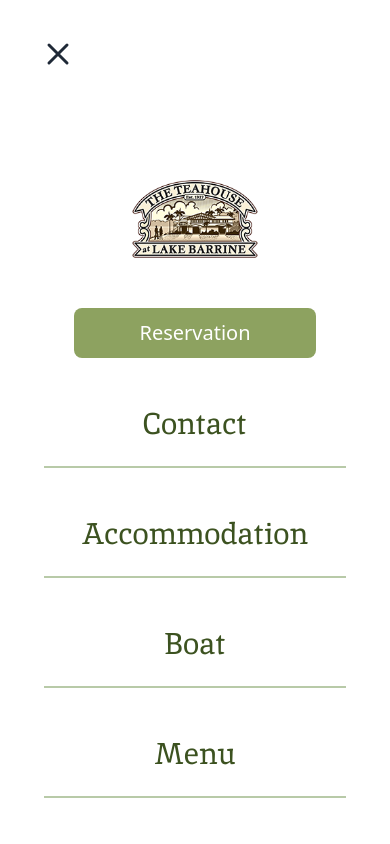
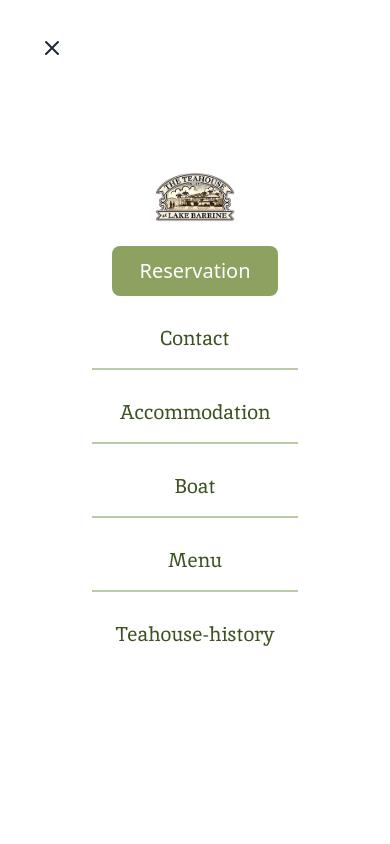
Before and after one commit to gpedrosad/lake_, a React (Vite) app: page /contact in a window 390 px wide. Both pictures are taken after a click on the button 362 px from the left and 56 px from the top of the page. Shown: the top 844 px of the page. Built offline with nearby package versions, Linux system fonts and the light colour scheme.

Commit message:
agg comp 'working', cambios en tamaño menu comp y cambios en navbar mobile

```diff
--- a/src/App.jsx
+++ b/src/App.jsx
@@ -23,7 +23,7 @@
 import Home from './pages/Home.jsx';
 import Boat from './pages/Boat.jsx';
 import Accomodation from './pages/Accomodation.jsx';
-
+import Contact from './pages/Contact.jsx';
 //React router
 import { Routes, Route } from 'react-router-dom';
 
@@ -39,6 +39,7 @@
         <Route path="/about" element={<About />} />
         <Route path="/boat" element={<Boat/>} />
         <Route path="/accomodation" element={<Accomodation/>} />
+        <Route path="/contact" element={<Contact />} />
     </Routes>
 
     {/* <HeroBanner/>
--- a/src/components/Navbar.jsx
+++ b/src/components/Navbar.jsx
@@ -11,7 +11,7 @@
                 <div className="flex justify-between items-center py-4">
                     <div className='bg-transparent'>
                         <Link to="/" className="flex items-center py-4 px-2 lg:py-16 lg:pr-20">
-                            <img src="/src/assets/images/logo-lake.png" alt="Logo" className="h-12 w-auto md:h-20 md:h-32" />
+                            <img src="/src/assets/images/logo-lake.png" alt="Logo" className="h-12 w-auto sm:h-10 sm:w-auto md:h-20 lg:h-32" />
                         </Link>
                     </div>
                     {/* Links de escritorio */}
@@ -42,27 +42,27 @@
             {/* Menú móvil */}
             <div className={`${isOpen ? 'fixed inset-0 bg-white z-50 overflow-y-auto' : 'hidden'} md:hidden`}>
                 <div className="absolute top-9 left-10 text-gray-800 hover:text-red-500" onClick={() => setIsOpen(false)}>
-                    <svg className="w-9 h-9" fill="none" strokeLinecap="round" strokeLinejoin="round" strokeWidth="2" viewBox="0 0 24 24" stroke="currentColor">
+                    <svg className="w-9 h-9 sm:w-8 sm:h-8 xs:w-6 xs:h-6" fill="none" strokeLinecap="round" strokeLinejoin="round" strokeWidth="2" viewBox="0 0 24 24" stroke="currentColor">
                         <path d="M6 18L18 6M6 6l12 12"></path>
                     </svg>
                 </div>
-                <div className="flex flex-col items-center justify-center w-full h-full py-12 px-4 mt-40">
-                    <div className="text-center mb-20">
-                        <Link to="/" className="block mb-12">
-                            <img src="/src/assets/images/logo-lake.png" alt="Logo" className="mx-auto w-32 h-auto" />
+                <div className="flex flex-col items-center justify-center w-full h-full py-12 px-4 mt-4">
+                    <div className="text-center mb-10"> {/* Ajuste de margen aquí */}
+                        <Link to="/" className="block mb-6"> {/* Ajuste de margen aquí */}
+                            <img src="/src/assets/images/logo-lake.png" alt="Logo" className="mx-auto w-32 h-auto sm:w-24 sm:h-auto xs:w-20 xs:h-auto" />
                         </Link>
-                        <div className="w-full flex justify-center mb-10">
+                        <div className="w-full flex justify-center mb-5"> {/* Ajuste de margen aquí */}
                             <GreenButton text="Reservation" width="80%" height="50px" fontSize="20px" backgroundColor="#8DA260"/>
                         </div>
-                        <Link to="/contact" className="mt-10 font-inika font-normal block py-2 px-4 text-3xl text-third-green hover:bg-green-800 hover:text-white rounded-md transition duration-300 m-4">Contact</Link>
+                        <Link to="/contact" className="mt-5 font-inika font-normal block py-2 px-4 text-3xl sm:text-2xl xs:text-xl text-third-green hover:bg-green-800 hover:text-white rounded-md transition duration-300 m-2">Contact</Link> {/* Ajuste de margen aquí */}
                         <div className="w-full bg-second-green h-0.5"></div>
-                        <Link to="/accomodation" className="mt-10 font-inika font-normal block py-2 px-4 text-3xl text-third-green hover:bg-green-800 hover:text-white rounded-md transition duration-300 m-4">Accommodation</Link>
+                        <Link to="/accomodation" className="mt-5 font-inika font-normal block py-2 px-4 text-3xl sm:text-2xl xs:text-xl text-third-green hover:bg-green-800 hover:text-white rounded-md transition duration-300 m-2">Accommodation</Link> {/* Ajuste de margen aquí */}
                         <div className="w-full bg-second-green h-0.5"></div>
-                        <Link to="/boat" className="mt-10 font-inika font-normal block py-2 px-4 text-3xl text-third-green hover:bg-green-800 hover:text-white rounded-md transition duration-300 m-4">Boat</Link>
+                        <Link to="/boat" className="mt-5 font-inika font-normal block py-2 px-4 text-3xl sm:text-2xl xs:text-xl text-third-green hover:bg-green-800 hover:text-white rounded-md transition duration-300 m-2">Boat</Link> {/* Ajuste de margen aquí */}
                         <div className="w-full bg-second-green h-0.5"></div>
-                        <Link to="/menu" className="mt-10 font-inika font-normal block py-2 px-4 text-3xl text-third-green hover:bg-green-800 hover:text-white rounded-md transition duration-300 m-4">Menu</Link>
+                        <Link to="/contact" className="mt-5 font-inika font-normal block py-2 px-4 text-3xl sm:text-2xl xs:text-xl text-third-green hover:bg-green-800 hover:text-white rounded-md transition duration-300 m-2">Menu</Link> {/* Ajuste de margen aquí */}
                         <div className="w-full bg-second-green h-0.5"></div>
-                        <Link to="/teahouse-history" className="mt-10 font-inika font-normal block py-2 px-4 text-3xl text-third-green hover:bg-green-800 hover:text-white rounded-md transition duration-300 m-4">Teahouse-history</Link>
+                        <Link to="/contact" className="mt-5 font-inika font-normal block py-2 px-4 text-3xl sm:text-2xl xs:text-xl text-third-green hover:bg-green-800 hover:text-white rounded-md transition duration-300 m-2">Teahouse-history</Link> {/* Ajuste de margen aquí */}
                     </div>
                 </div>
             </div>
--- /dev/null
+++ b/src/components/Working.jsx
@@ -0,0 +1,22 @@
+import React from 'react';
+import { Box, Typography } from '@mui/material';
+
+const Working = () => {
+  return (
+    <Box
+      display="flex"
+      justifyContent="center"
+      alignItems="center"
+      height="100vh"
+      bgcolor="background.default"
+      color="text.primary"
+      p={3}
+    >
+      <Typography variant="h4" component="div">
+        Working...
+      </Typography>
+    </Box>
+  );
+};
+
+export default Working;
--- a/src/components/menu_components/MenuComponents.css
+++ b/src/components/menu_components/MenuComponents.css
@@ -1,6 +1,6 @@
 .menu-container {
     width: 100%;
-    height: 70vh;
+    height: 100vh;
     padding: 2rem 2rem;
     display: flex;
     flex-direction: row;
@@ -54,7 +54,7 @@
 @media only screen and (max-width:1050px){
     .menu-container {
         width: 100%;
-        height: 100vh;
+        height: 150vh;
         padding: 0;
         display: flex;
         flex-direction: column;
@@ -62,8 +62,12 @@
       }
       .menu-column{
         width: 100%;
+        height: 100vh;
+
+
       }
 
 
 
+
 }
--- /dev/null
+++ b/src/pages/Contact.jsx
@@ -0,0 +1,13 @@
+import Working from "../components/Working";
+
+
+function Contact () {
+    return(
+        <>
+        <Working/>
+        </>
+    )
+
+}
+
+export default Contact;
--- a/tailwind.config.js
+++ b/tailwind.config.js
@@ -15,6 +15,9 @@
         'second-green': '#B8CAA8',
         'third-green':'#3C5220',
         'new-green': '#8DA260',
+      },
+      screens: {
+        'xs': '150px',
       }
     }
   },
```
Also changed, not shown: src/pages/Menu.jsx (added).
